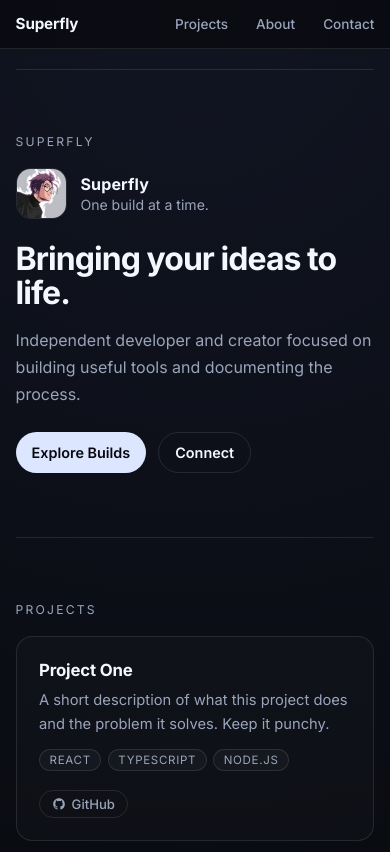
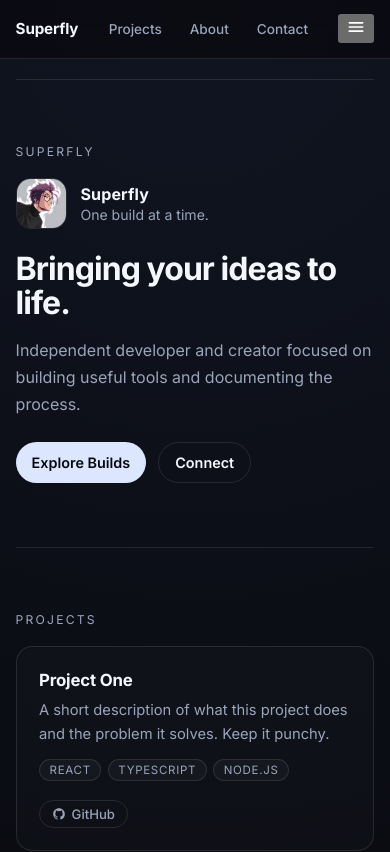
Before and after one commit to iamsuperfly/superfly-portfolio, a Next.js app: page / in a window 390 px wide. Shown: the top 852 px of the page. Built offline with nearby package versions, Linux system fonts and the light colour scheme.

Commit message:
feat: add mobile hamburger menu to Navbar

```diff
--- a/components/Navbar.js
+++ b/components/Navbar.js
@@ -1,16 +1,41 @@
+'use client';
+
+import { useState } from 'react';
+
 const navLinks = [
   { label: 'Projects', href: '#projects' },
   { label: 'About', href: '#about' },
   { label: 'Contact', href: '#contact' },
 ];
 
+const HamburgerIcon = () => (
+  <svg width="20" height="20" viewBox="0 0 24 24" fill="none" stroke="currentColor" strokeWidth="2" strokeLinecap="round" strokeLinejoin="round" aria-hidden="true">
+    <line x1="4" y1="7" x2="20" y2="7" />
+    <line x1="4" y1="12" x2="20" y2="12" />
+    <line x1="4" y1="17" x2="20" y2="17" />
+  </svg>
+);
+
+const CloseIcon = () => (
+  <svg width="20" height="20" viewBox="0 0 24 24" fill="none" stroke="currentColor" strokeWidth="2" strokeLinecap="round" strokeLinejoin="round" aria-hidden="true">
+    <line x1="18" y1="6" x2="6" y2="18" />
+    <line x1="6" y1="6" x2="18" y2="18" />
+  </svg>
+);
+
 export default function Navbar() {
+  const [open, setOpen] = useState(false);
+
+  const handleLinkClick = () => setOpen(false);
+
   return (
     <header className="navbar">
       <div className="navbar-inner">
-        <a href="#hero" className="navbar-brand">
+        <a href="#hero" className="navbar-brand" onClick={handleLinkClick}>
           Superfly
         </a>
+
+        {/* Desktop links */}
         <nav className="navbar-links" aria-label="Site navigation">
           {navLinks.map((link) => (
             <a key={link.label} href={link.href} className="navbar-link">
@@ -18,7 +43,33 @@ export default function Navbar() {
             </a>
           ))}
         </nav>
+
+        {/* Mobile hamburger button */}
+        <button
+          className="navbar-hamburger"
+          onClick={() => setOpen((o) => !o)}
+          aria-label={open ? 'Close menu' : 'Open menu'}
+          aria-expanded={open}
+        >
+          {open ? <CloseIcon /> : <HamburgerIcon />}
+        </button>
       </div>
+
+      {/* Mobile dropdown */}
+      {open && (
+        <nav className="navbar-mobile" aria-label="Mobile site navigation">
+          {navLinks.map((link) => (
+            <a
+              key={link.label}
+              href={link.href}
+              className="navbar-mobile-link"
+              onClick={handleLinkClick}
+            >
+              {link.label}
+            </a>
+          ))}
+        </nav>
+      )}
     </header>
   );
 }
```
